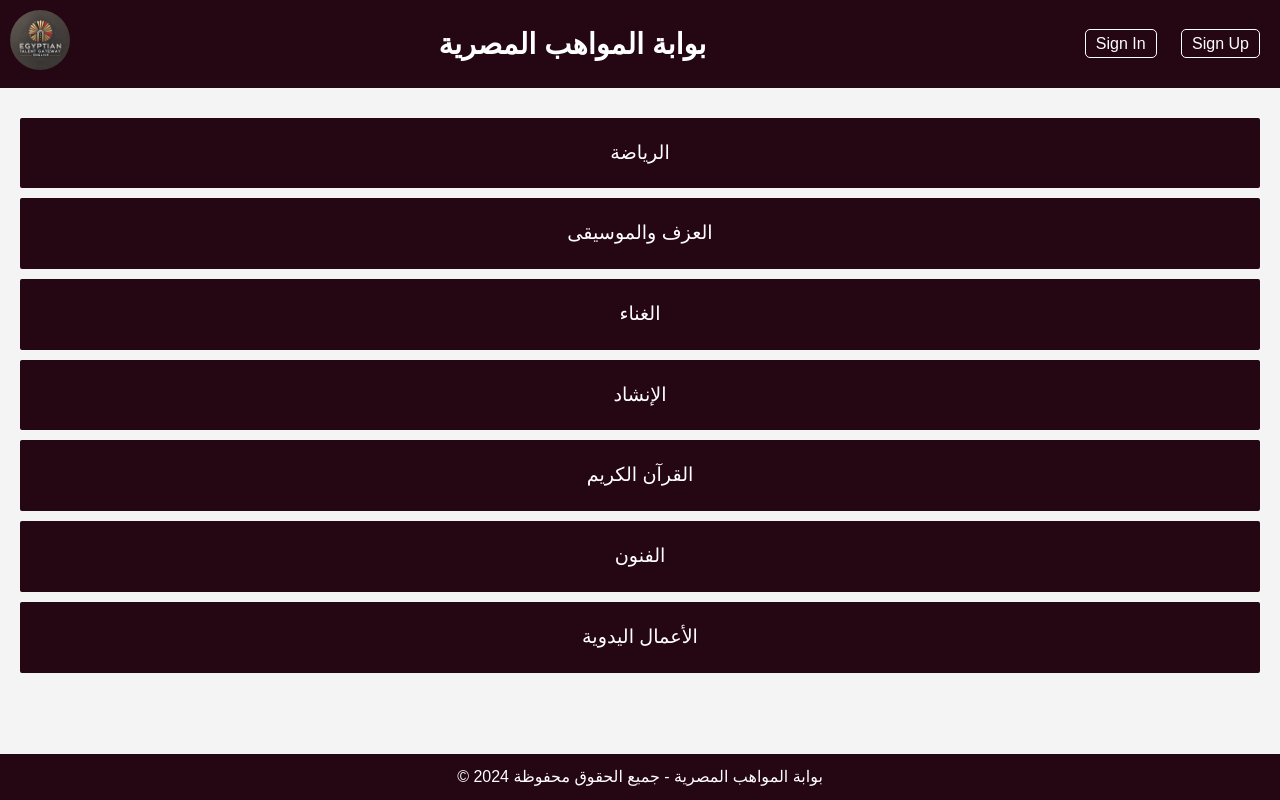
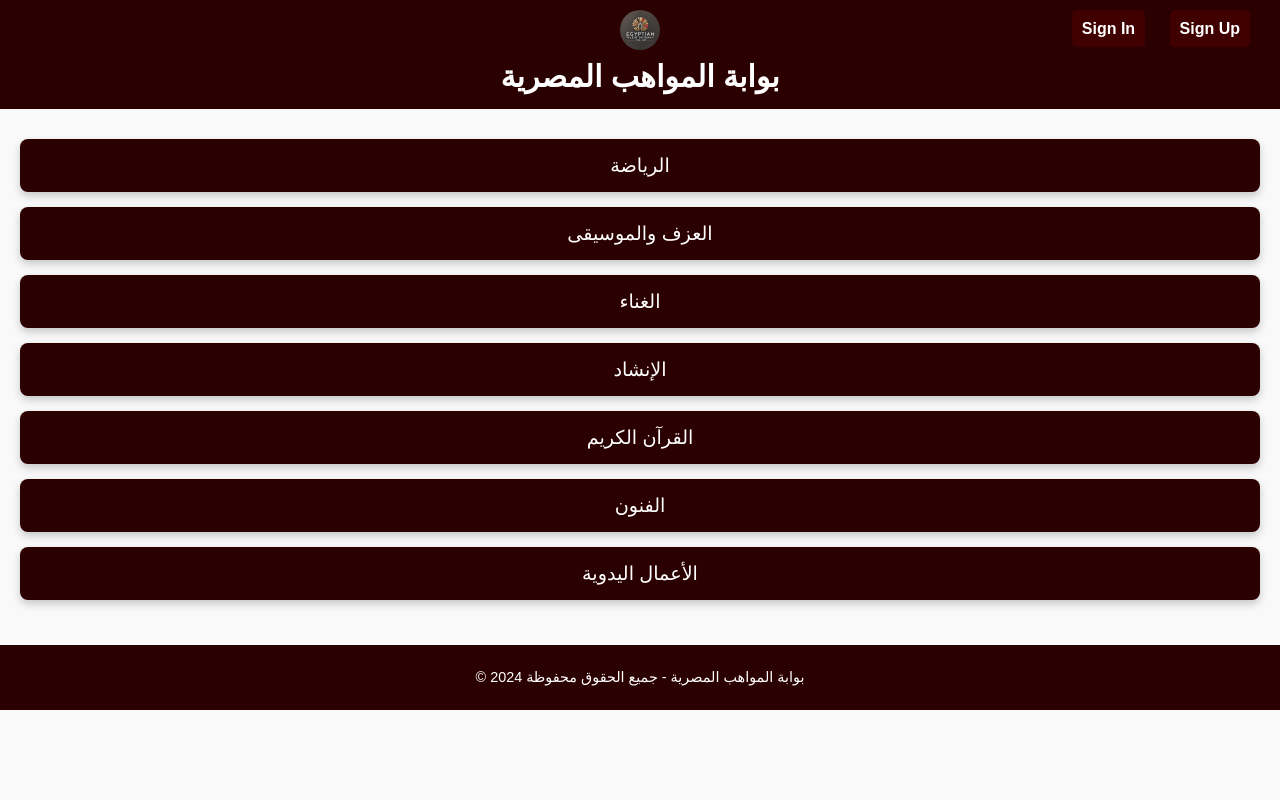
Before and after one commit to momo582/Egyptian-talent-portal, a plain HTML site: page index.html in a window 1280 px wide. Drawn offline with Linux system fonts and the light colour scheme.

Commit message:
Update index.html

```diff
--- a/index.html
+++ b/index.html
@@ -4,17 +4,95 @@
     <meta charset="UTF-8">
     <meta name="viewport" content="width=device-width, initial-scale=1.0">
     <title>بوابة المواهب المصرية</title>
-    <!-- ربط ملف CSS -->
-    <link rel="stylesheet" href="style.css">
+    <style>
+        /* تنسيقات عامة */
+        body {
+            margin: 0;
+            font-family: Arial, sans-serif;
+            background-color: #f9f9f9;
+            text-align: center;
+            color: #fff;
+        }
+
+        /* الهيدر */
+        header {
+            background-color: #2b0000; /* خلفية الهيدر */
+            padding: 10px;
+            position: relative;
+        }
+
+        header img {
+            width: 40px;
+            height: 40px;
+            border-radius: 50%;
+        }
+
+        header h1 {
+            margin:5px 0;
+            font-size: 30px;
+            color: #fff;
+        }
+
+        header nav {
+            position: absolute;
+            top: 20px;
+            right: 20px;
+        }
+
+        header nav a {
+            margin: 0 10px;
+            padding: 10px 10px;
+            background-color: #400000; /* خلفية الأزرار */
+            color: #fff;
+            text-decoration: none;
+            border-radius: 5px;
+            font-weight: bold;
+        }
+
+        header nav a:hover {
+            background-color: #660000;
+        }
+
+        /* الأقسام */
+        main {
+            padding: 30px 20px;
+        }
+
+        section {
+            margin-bottom: 15px;
+        }
+
+        section a {
+            display: block;
+            background-color: #2b0000;
+            color: #fff;
+            text-decoration: none;
+            padding: 15px;
+            font-size: 1.2rem;
+            border-radius: 8px;
+            box-shadow: 0 4px 8px rgba(0, 0, 0, 0.2);
+        }
+
+        section a:hover {
+            background-color: #400000;
+        }
+
+        /* الفوتر */
+        footer {
+            background-color: #2b0000;
+            padding: 10px 0;
+            color: #fff;
+            font-size: 0.9rem;
+            position: relative;
+            bottom: 0;
+            width: 100%;
+        }
+    </style>
 </head>
 <body>
     <!-- الهيدر -->
     <header>
-        <div>
-            <a href="index.html">
-                <img src="photo/c26b5d21-c818-4404-985a-8784f0840db8.webp" class="header-logo" alt="شعار">
-            </a>
-        </div>
+        <img src="photo/c26b5d21-c818-4404-985a-8784f0840db8.webp" alt="Logo">
         <h1>بوابة المواهب المصرية</h1>
         <nav>
             <a href="signin.html">Sign In</a>
```
